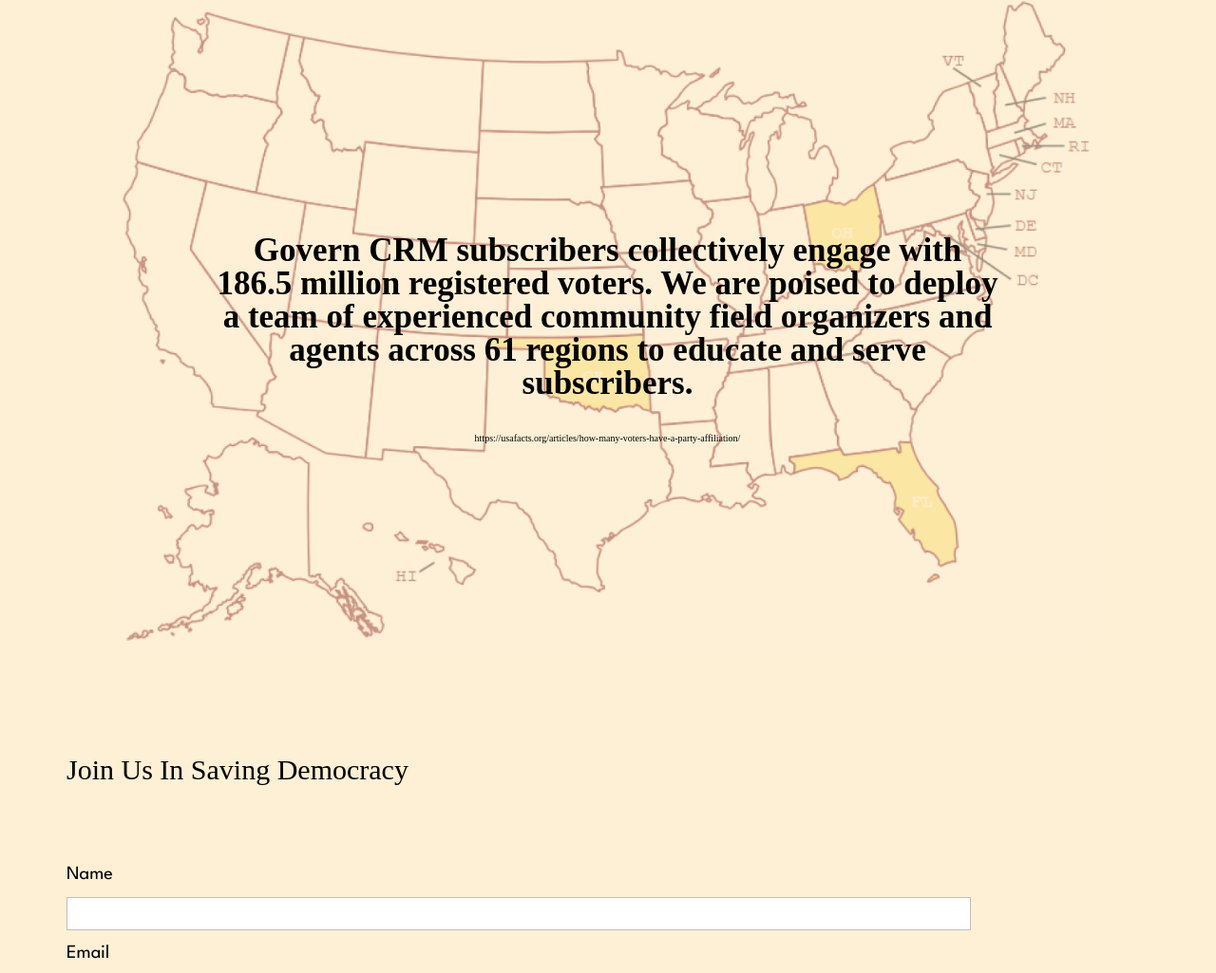
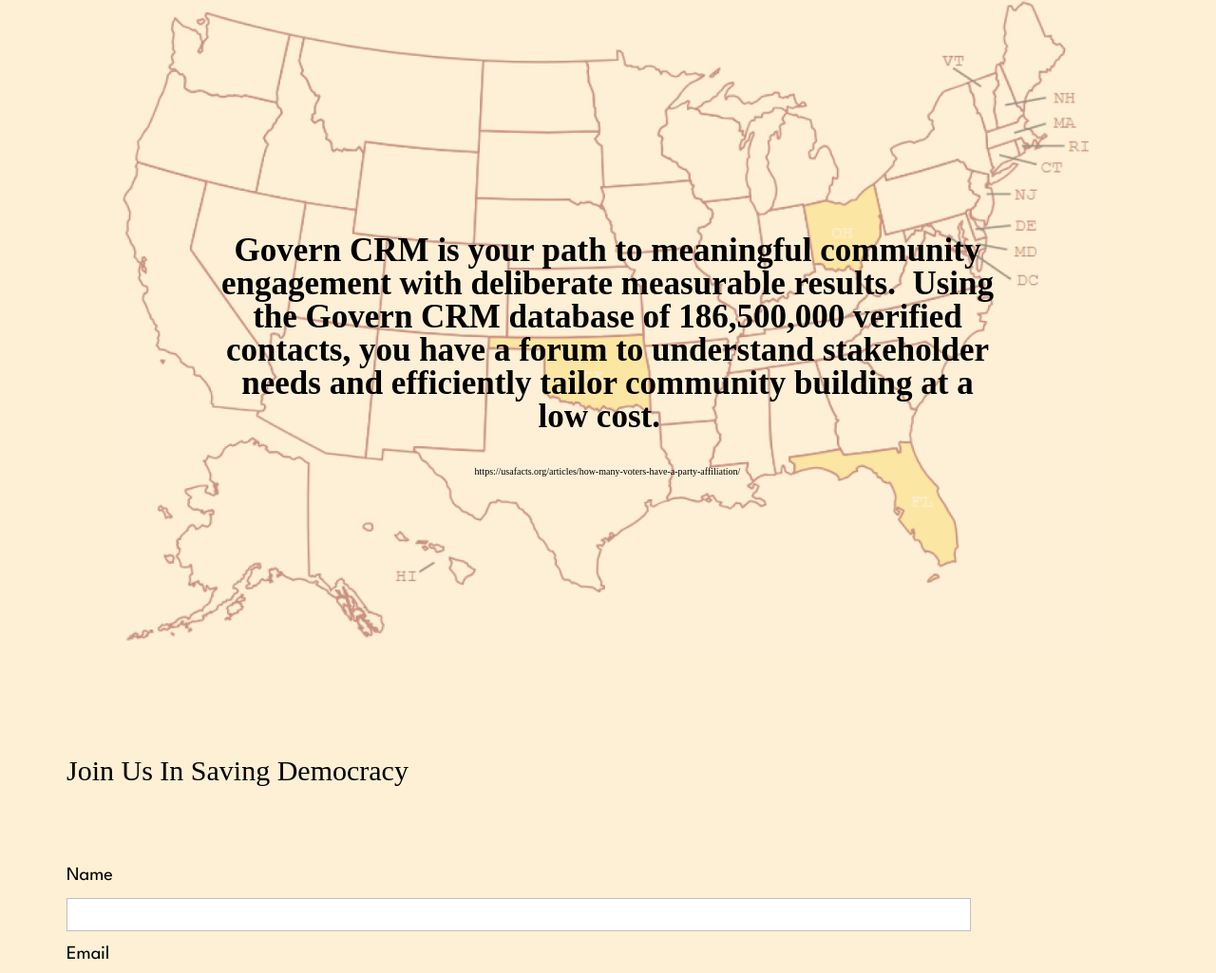
Before and after one commit to GovernCRM/website, a website built with Parcel: page index.html in a window 1280 px wide. Shown: the part 1776-2801 px from the top of the page at 95% size. Built offline with nearby package versions, Linux system fonts and the light colour scheme; a web font is replaced by a local one.

Commit message:
govern-crm-subscribers text change

```diff
--- a/index.html
+++ b/index.html
@@ -195,10 +195,11 @@
 
               <div class="govern-crm-subscribers-container">
                 <p class="govern-crm-subscribers">
-                  Govern CRM subscribers collectively engage with 186.5 million
-                  registered voters. We are poised to deploy a team of
-                  experienced community field organizers and agents across 61
-                  regions to educate and serve subscribers.
+                  Govern CRM is your path to meaningful community engagement
+                  with deliberate measurable results.  Using the Govern CRM database
+                  of 186,500,000 verified contacts, you have a forum to understand stakeholder needs
+                  and efficiently tailor community building at a low cost.
+
                 </p>
                 <p class="blank-line2">
                   <span class="blank-line3">
```
